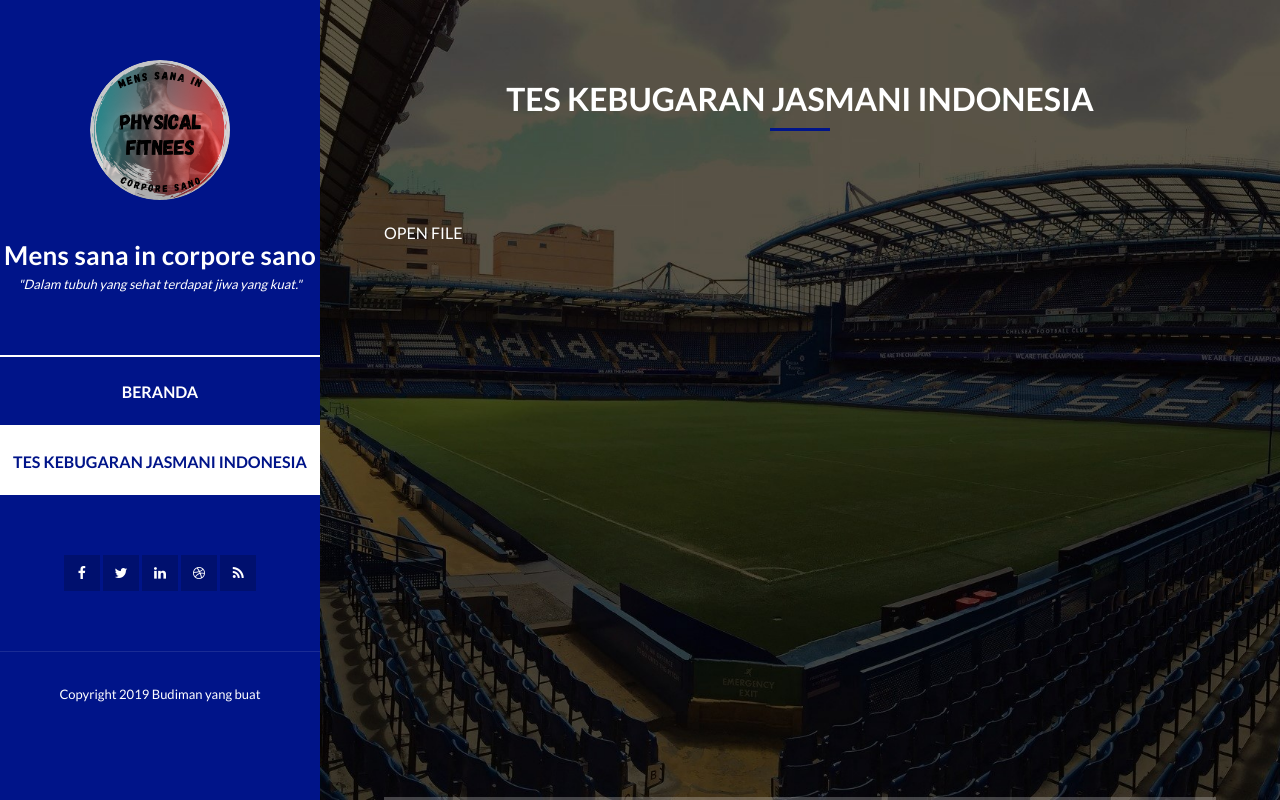
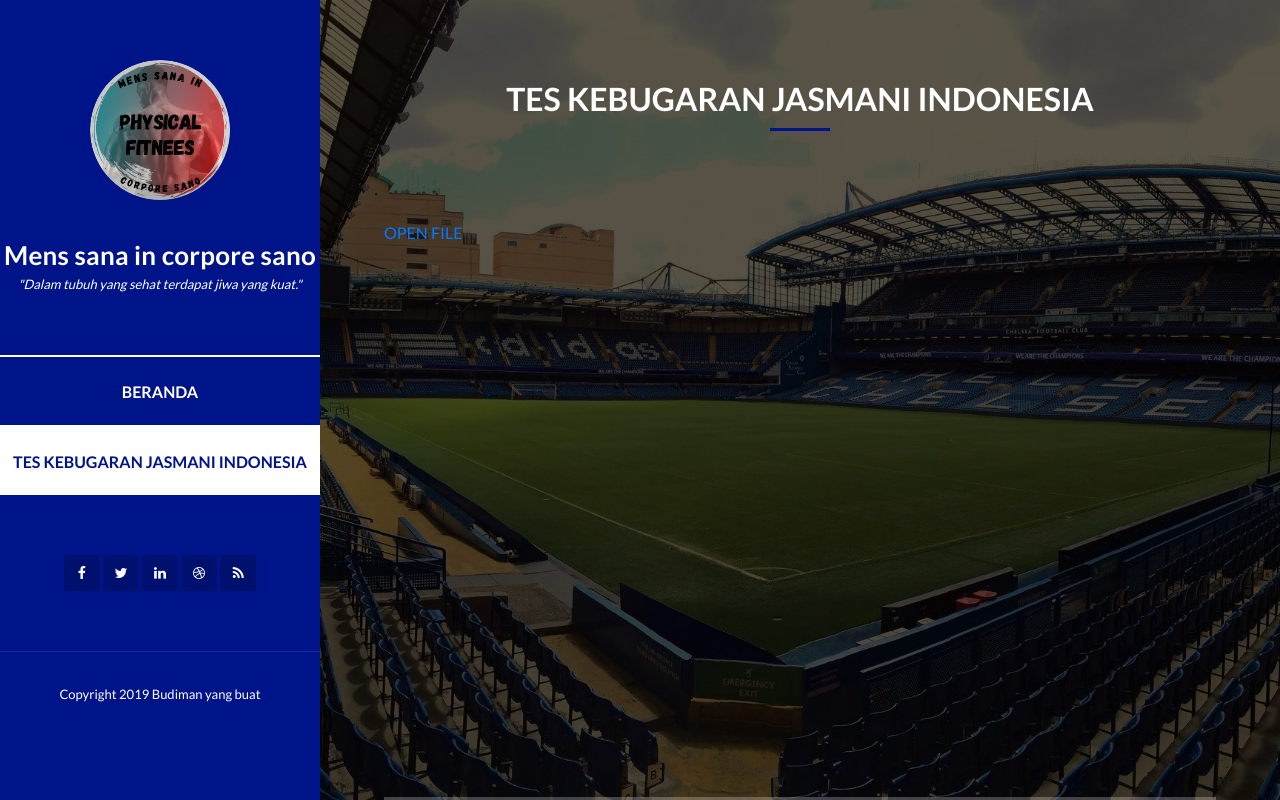
Before and after one commit to harryspl/harryspl.github.io, a plain HTML site: page menu/spreadsheet.html in a window 1280 px wide. Drawn offline with Linux system fonts and the light colour scheme.

Commit message:
Update spreadsheet.html

```diff
--- a/menu/spreadsheet.html
+++ b/menu/spreadsheet.html
@@ -92,7 +92,7 @@ https://templatemo.com/tm-531-reflux
           </div>
             <div>
               <!--KONTEN-->
-              <p>OPEN FILE</p>
+              <p><a href="https://docs.google.com/spreadsheets/d/e/2PACX-1vSgE60euXwpnkNFLvnhawGwcKPr7NYxKZ3gmDS0PHt7OOAiB9alDk9o7iB336Iw9FEedsOXiEkR88w2/pubhtml">OPEN FILE</a></p>
 
        <!--BATAS KONTEN-->
           </div>
```
